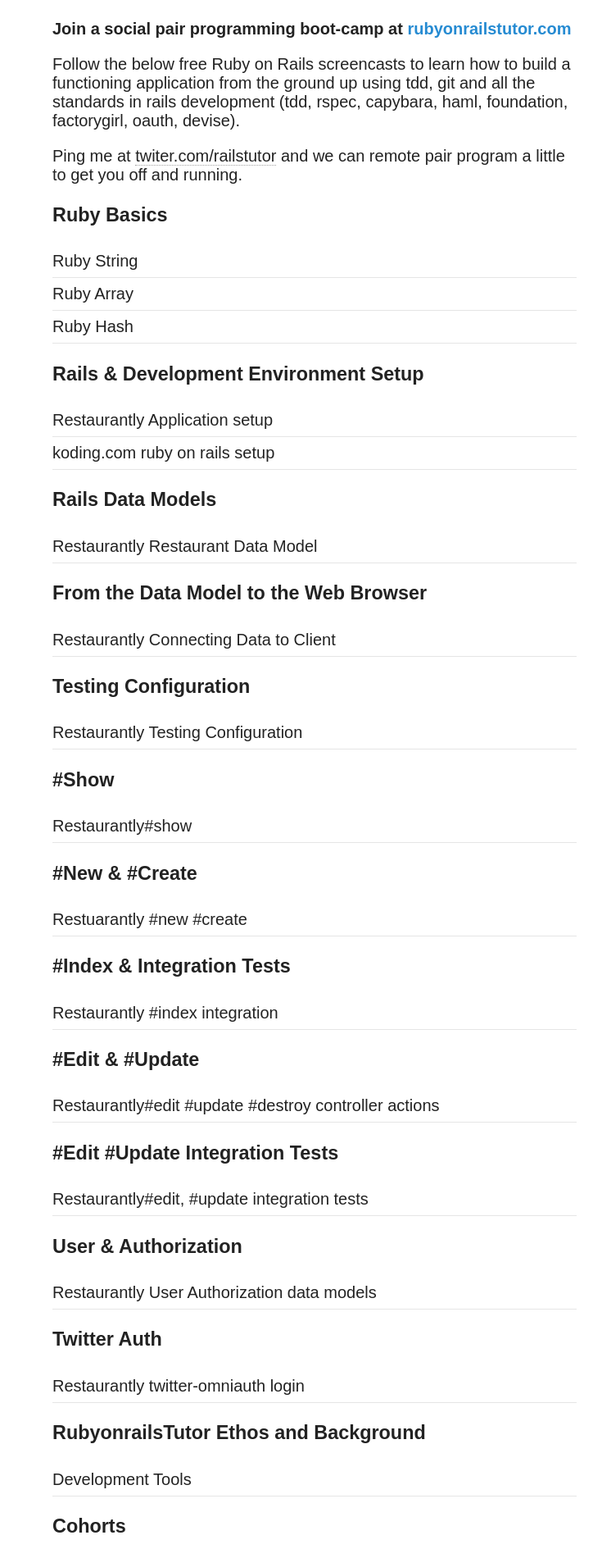
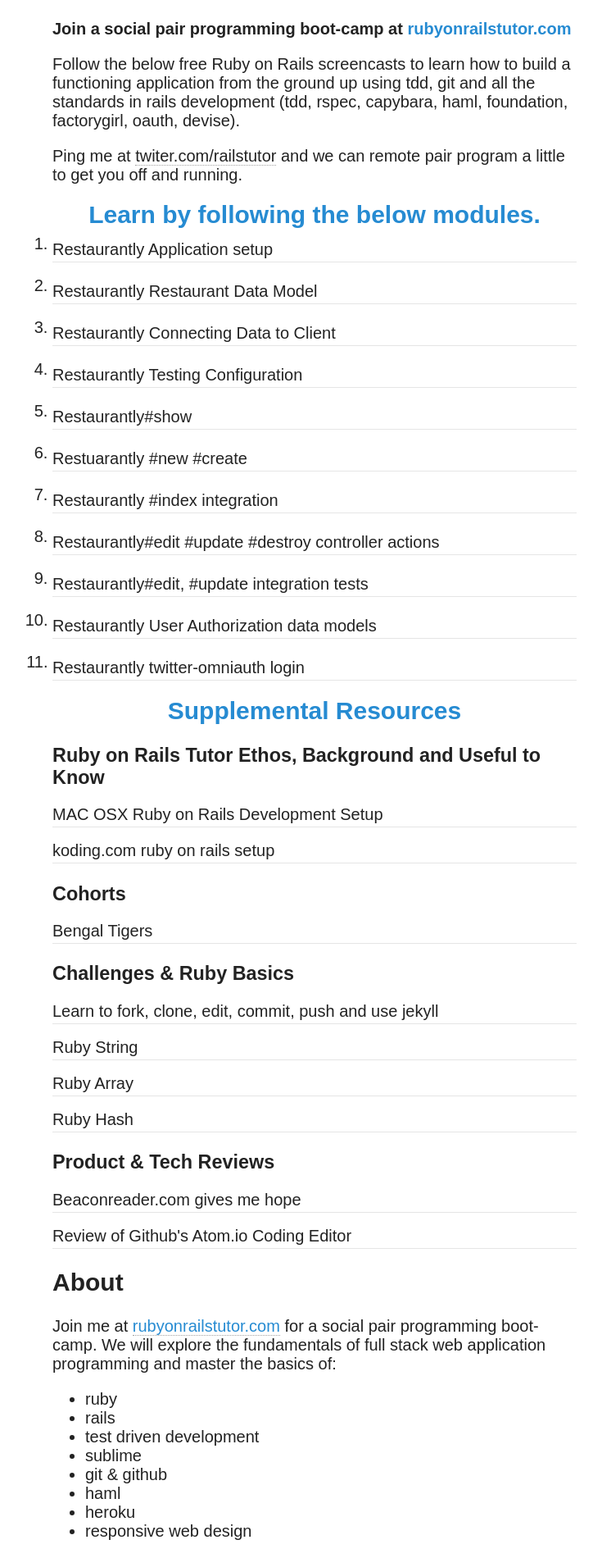
Before and after one commit to jcdavison/rubyonrailstutor.github.io, a Jekyll site: the page built from index.html, in a window 1280 px wide. Shown: the part 770-2670 px from the top of the page at 82% size, without its empty margins (256-991 px from the left). Built offline with Jekyll 4.4.1, drawn with Linux system fonts in a browser that asks for light colours; nearby versions of some CDN libraries; comment, search, counter and statistics services are not loaded; some of the changed text lies outside the part shown.

Commit message:
update layout

```diff
--- a/Gemfile
+++ b/Gemfile
@@ -7,6 +7,7 @@
 gem 'coderay'
 gem 'activesupport'
 gem 'stringex'
+gem 'rake'
 
 # used to mirror github dev env
 gem 'maruku', '0.7.0'
--- a/_posts/2014-03-25-development-tools.md
+++ b/_posts/2014-03-25-development-tools.md
@@ -1,6 +1,6 @@
 ---
 layout: post
-title:  "Development Tools"
+title:  "MAC OSX Ruby on Rails Development Setup"
 date:   2014-03-25 11:26:42
 language: english
 tags: development tools
--- a/assets/less/page.less
+++ b/assets/less/page.less
@@ -332,9 +332,10 @@
 .post-list {
 	margin: 0;
 	padding: 0;
-	list-style-type: none;
 	li {
-		padding: 8px 0;
+		padding: 8px 0 15px 0;
+		margin-bottom: 20px;
+		line-height: 0px;
 		border-bottom: 1px solid lighten(@black,80);
 		border-bottom: 1px solid fade(@black,10);
 		.clearfix();
--- a/index.html
+++ b/index.html
@@ -10,74 +10,67 @@
 
 <strong>Join a social pair programming boot-camp at <a href="http://rubyonrailstutor.com" class="callout">rubyonrailstutor.com</a></strong>
 
-<p> Follow the below free Ruby on Rails screencasts to learn how to build a functioning application from the ground up using tdd, git and all the standards in rails development (tdd, rspec, capybara, haml, foundation, factorygirl, oauth, devise).</p>
+<p>Follow the below free Ruby on Rails screencasts to learn how to build a functioning application from the ground up using tdd, git and all the standards in rails development (tdd, rspec, capybara, haml, foundation, factorygirl, oauth, devise).</p>
 
 <p>Ping me at <a href="http://twitter.com/railstutor" target="new">twiter.com/railstutor</a> and we can remote pair program a little to get you off and running.</p>
 
-<ul class="post-list">
+<h2 class="centered callout margined">Learn by following the below modules.</h2>
 
-  <h3>Ruby Basics</h3>
-  {% for post in site.categories.basics %}
-    <li><a href="{{ post.url }}">{{ post.title }}</a></li>
-  {% endfor %}
+<ol class="post-list">
 
-  <h3>Rails & Development Environment Setup</h3>
+
   {% for post in site.categories.setup %}
     <li><a href="{{ post.url }}">{{ post.title }}</a></li>
   {% endfor %}
 
-  <h3>Rails Data Models</h3>
   {% for post in site.categories.datamodels %}
     <li><a href="{{ post.url }}">{{ post.title }}</a></li>
   {% endfor %}
 
-  <h3>From the Data Model to the Web Browser</h3>
   {% for post in site.categories.mvc %}
     <li><a href="{{ post.url }}">{{ post.title }}</a></li>
   {% endfor %}
 
-  <h3>Testing Configuration</h3>
   {% for post in site.categories.testingconfig %}
     <li><a href="{{ post.url }}">{{ post.title }}</a></li>
   {% endfor %}
 
-  <h3>#Show</h3>
   {% for post in site.categories.show %}
     <li><a href="{{ post.url }}">{{ post.title }}</a></li>
   {% endfor %}
 
-  <h3>#New & #Create</h3>
   {% for post in site.categories.new %}
     <li><a href="{{ post.url }}">{{ post.title }}</a></li>
   {% endfor %}
 
-  <h3>#Index & Integration Tests</h3>
   {% for post in site.categories.integration %}
     <li><a href="{{ post.url }}">{{ post.title }}</a></li>
   {% endfor %}
 
-  <h3>#Edit & #Update</h3>
   {% for post in site.categories.edit %}
     <li><a href="{{ post.url }}">{{ post.title }}</a></li>
   {% endfor %}
 
-  <h3>#Edit #Update Integration Tests</h3>
   {% for post in site.categories.editupdateintegration %}
     <li><a href="{{ post.url }}">{{ post.title }}</a></li>
   {% endfor %}
 
-  <h3>User & Authorization</h3>
   {% for post in site.categories.userauth %}
     <li><a href="{{ post.url }}">{{ post.title }}</a></li>
   {% endfor %}
 
 
-  <h3>Twitter Auth</h3>
   {% for post in site.categories.twitterauth %}
     <li><a href="{{ post.url }}">{{ post.title }}</a></li>
   {% endfor %}
 
-  <h3>RubyonrailsTutor Ethos and Background</h3>
+</ol>
+
+<ul class="post-list no-list">
+
+  <h2 class="centered callout margined">Supplemental Resources</h2>
+
+  <h3>Ruby on Rails Tutor Ethos, Background and Useful to Know</h3>
   {% for post in site.categories.rubyonrailstutor %}
     <li><a href="{{ post.url }}">{{ post.title }}</a></li>
   {% endfor %}
@@ -87,17 +80,20 @@
     <li><a href="{{ post.url }}">{{ post.title }}</a></li>
   {% endfor %}
 
-  <h3>Challenge Tutorials</h3>
+  <h3>Challenges & Ruby Basics</h3>
   {% for post in site.categories.challenges %}
   <li><a href="{{ post.url }}">{{ post.title }}</a></li>
+  {% endfor %}
+  {% for post in site.categories.basics %}
+    <li><a href="{{ post.url }}">{{ post.title }}</a></li>
   {% endfor %}
 
   <h3>Product & Tech Reviews</h3>
   {% for post in site.categories.product %}
     <li><a href="{{ post.url }}">{{ post.title }}</a></li>
   {% endfor %}
+</ul>
 
-</ul>
 
 <h2>About</h2>
 
```
Also changed, not shown: _posts/2014-03-06-koding-dev-setup.md (+1 -1 lines), assets/less/custom.less (+8 -0 lines), Gemfile.lock, assets/css/main.min.css.
